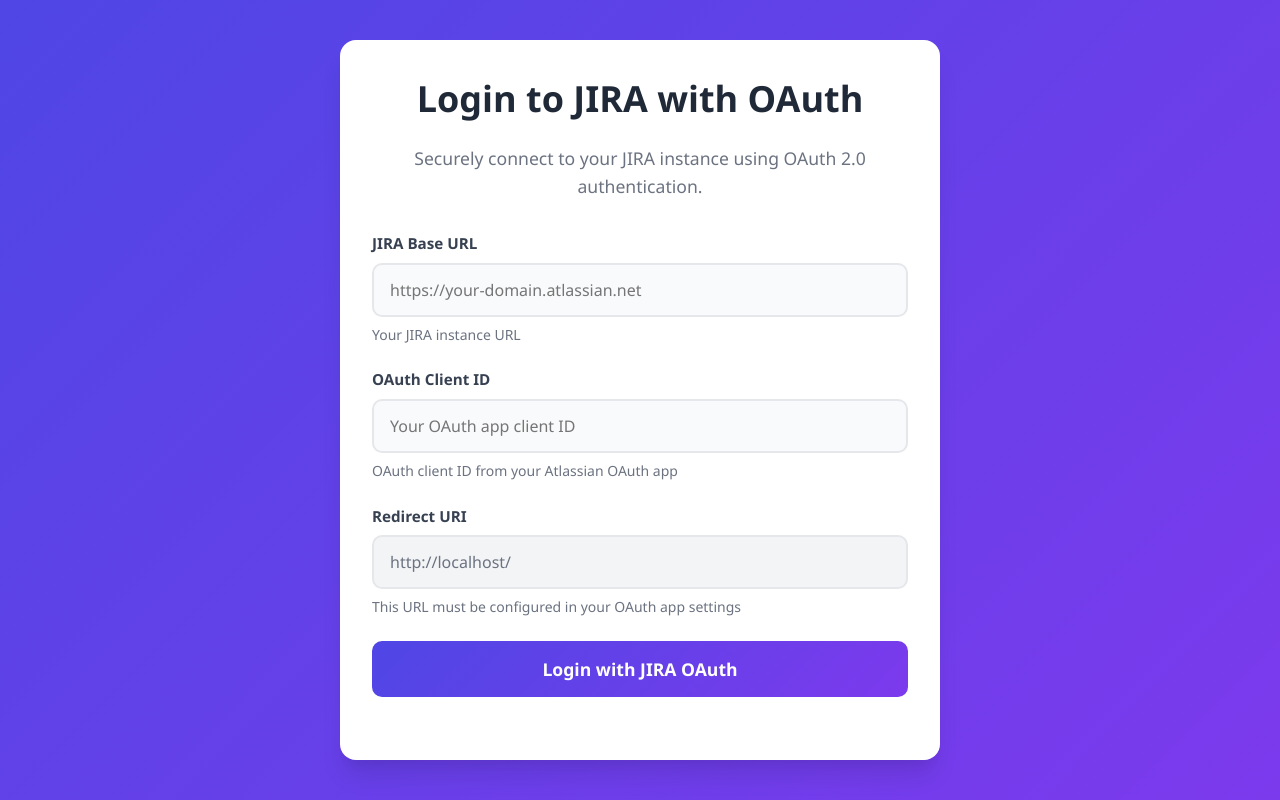
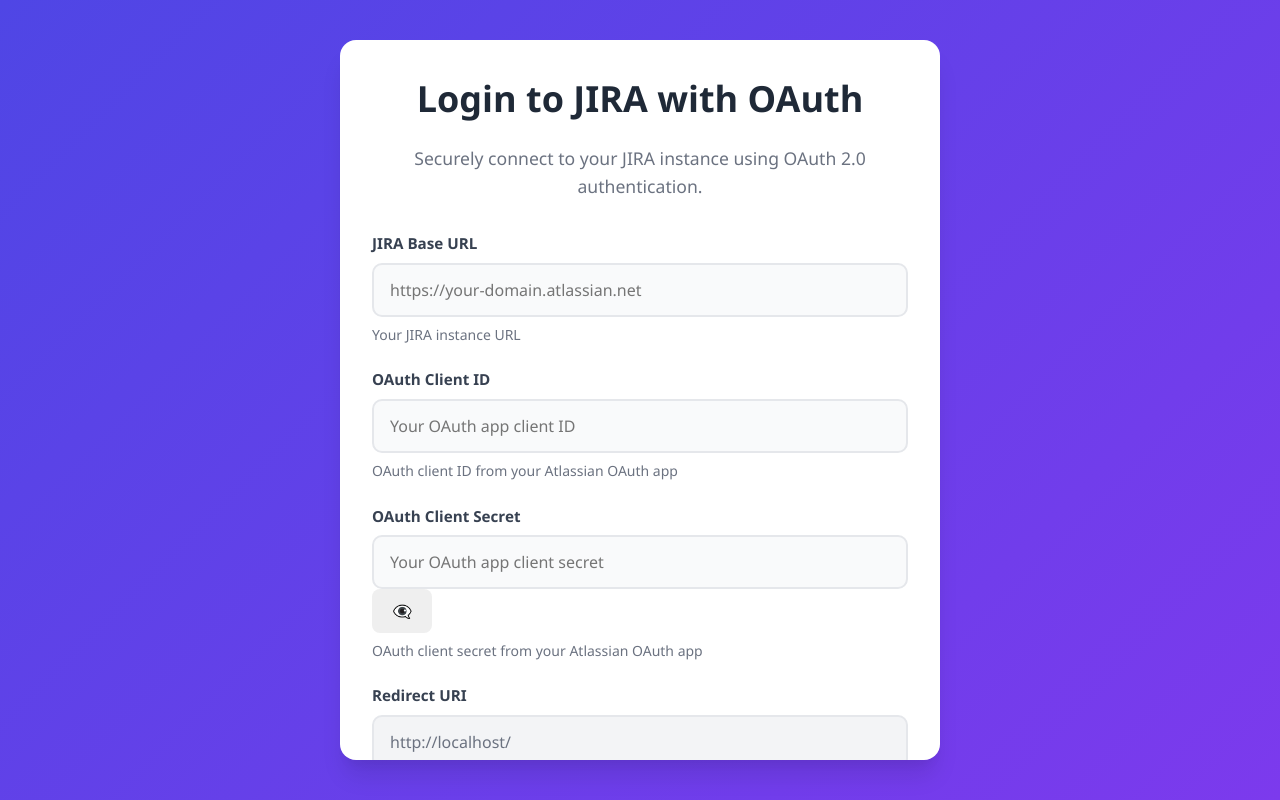
Before and after one commit to aschanz-journaltech/inventfest4-hackula, a React (Vite) app: page / in a window 1280 px wide. Built offline with nearby package versions, Linux system fonts and the light colour scheme.

Commit message:
Added secret

```diff
--- a/src/components/OAuthLogin.tsx
+++ b/src/components/OAuthLogin.tsx
@@ -24,6 +24,7 @@ export const OAuthLogin: React.FC<OAuthLoginProps> = ({
         return {
           baseUrl: parsed.baseUrl || "",
           clientId: parsed.clientId || "",
+          clientSecret: parsed.clientSecret || "",
           redirectUri: `${window.location.origin}${window.location.pathname}`,
         };
       } catch (error) {
@@ -34,11 +35,13 @@ export const OAuthLogin: React.FC<OAuthLoginProps> = ({
     return {
       baseUrl: "",
       clientId: "",
+      clientSecret: "",
       redirectUri: `${window.location.origin}${window.location.pathname}`,
     };
   });
   const [isLoading, setIsLoading] = useState(false);
   const [isProcessingCallback, setIsProcessingCallback] = useState(false);
+  const [showClientSecret, setShowClientSecret] = useState(false);
 
   useEffect(() => {
     const handleOAuthCallback = async (code: string, state: string) => {
@@ -109,8 +112,8 @@ export const OAuthLogin: React.FC<OAuthLoginProps> = ({
 
     try {
       // Validate inputs
-      if (!config.baseUrl || !config.clientId) {
-        throw new Error("Base URL and Client ID are required");
+      if (!config.baseUrl || !config.clientId || !config.clientSecret) {
+        throw new Error("Base URL, Client ID, and Client Secret are required");
       }
 
       // Validate URL format
@@ -125,6 +128,7 @@ export const OAuthLogin: React.FC<OAuthLoginProps> = ({
         JSON.stringify({
           baseUrl: config.baseUrl,
           clientId: config.clientId,
+          clientSecret: config.clientSecret,
         })
       );
 
@@ -197,6 +201,31 @@ export const OAuthLogin: React.FC<OAuthLoginProps> = ({
           </div>
 
           <div className="form-group">
+            <label htmlFor="clientSecret">OAuth Client Secret</label>
+            <div className="password-input-container">
+              <input
+                type={showClientSecret ? "text" : "password"}
+                id="clientSecret"
+                name="clientSecret"
+                value={config.clientSecret}
+                onChange={handleInputChange}
+                placeholder="Your OAuth app client secret"
+                required
+                disabled={isLoading}
+              />
+              <button
+                type="button"
+                className="toggle-password"
+                onClick={() => setShowClientSecret(!showClientSecret)}
+                disabled={isLoading}
+              >
+                {showClientSecret ? "👁️" : "👁️‍🗨️"}
+              </button>
+            </div>
+            <small>OAuth client secret from your Atlassian OAuth app</small>
+          </div>
+
+          <div className="form-group">
             <label htmlFor="redirectUri">Redirect URI</label>
             <input
               type="url"
@@ -245,7 +274,7 @@ export const OAuthLogin: React.FC<OAuthLoginProps> = ({
               Add scopes: <code>read:jira-user</code> and{" "}
               <code>read:jira-work</code>
             </li>
-            <li>Copy the Client ID and paste it above</li>
+            <li>Copy the Client ID and Client Secret and paste them above</li>
           </ol>
 
           <div className="oauth-security-note">
--- a/src/services/jiraApi.ts
+++ b/src/services/jiraApi.ts
@@ -58,6 +58,7 @@ export interface JiraSearchResponse {
 export interface JiraOAuthConfig {
   baseUrl: string;
   clientId: string;
+  clientSecret: string;
   redirectUri: string;
 }
 
@@ -72,6 +73,7 @@ export interface JiraTokenResponse {
 export interface JiraOAuthState {
   baseUrl: string;
   clientId: string;
+  clientSecret: string;
   redirectUri: string;
 }
 
@@ -80,6 +82,7 @@ class JiraApiService {
   private accessToken: string | null = null;
   private baseUrl: string | null = null;
   private clientId: string | null = null;
+  private clientSecret: string | null = null;
 
   /**
    * Get the OAuth authorization URL for JIRA
@@ -90,11 +93,13 @@ class JiraApiService {
       ? config.baseUrl.slice(0, -1)
       : config.baseUrl;
     this.clientId = config.clientId;
+    this.clientSecret = config.clientSecret;
 
     // Store state in sessionStorage for OAuth callback
     const state = JSON.stringify({
       baseUrl: this.baseUrl,
       clientId: config.clientId,
+      clientSecret: config.clientSecret,
       redirectUri: config.redirectUri,
     } as JiraOAuthState);
 
@@ -137,6 +142,7 @@ class JiraApiService {
 
       this.baseUrl = oauthState.baseUrl;
       this.clientId = oauthState.clientId;
+      this.clientSecret = oauthState.clientSecret;
 
       // Exchange authorization code for access token
       const tokenResponse = await this.exchangeCodeForToken(code);
@@ -179,6 +185,10 @@ class JiraApiService {
       throw new Error("Client ID not set");
     }
 
+    if (!this.clientSecret) {
+      throw new Error("Client Secret not set");
+    }
+
     // Get the redirect URI from stored state
     const storedState = sessionStorage.getItem("jira_oauth_state");
     if (!storedState) {
@@ -192,17 +202,19 @@ class JiraApiService {
       clientId: this.clientId,
       redirectUri: redirectUri,
       hasCode: !!code,
+      hasClientSecret: !!this.clientSecret,
       currentUrl: window.location.href,
     });
 
     const response = await fetch("https://auth.atlassian.com/oauth/token", {
       method: "POST",
       headers: {
-        "Content-Type": "application/x-www-form-urlencoded",
+        "Content-Type": "application/json",
       },
-      body: new URLSearchParams({
+      body: JSON.stringify({
         grant_type: "authorization_code",
         client_id: this.clientId,
+        client_secret: this.clientSecret,
         code,
         redirect_uri: redirectUri,
       }),
@@ -219,6 +231,7 @@ class JiraApiService {
           redirectUri: redirectUri,
           grantType: "authorization_code",
           hasCode: !!code,
+          hasClientSecret: !!this.clientSecret,
           codeLength: code?.length,
         },
         troubleshooting: {
@@ -357,6 +370,7 @@ class JiraApiService {
     this.accessToken = null;
     this.baseUrl = null;
     this.clientId = null;
+    this.clientSecret = null;
   }
 
   /**
```
